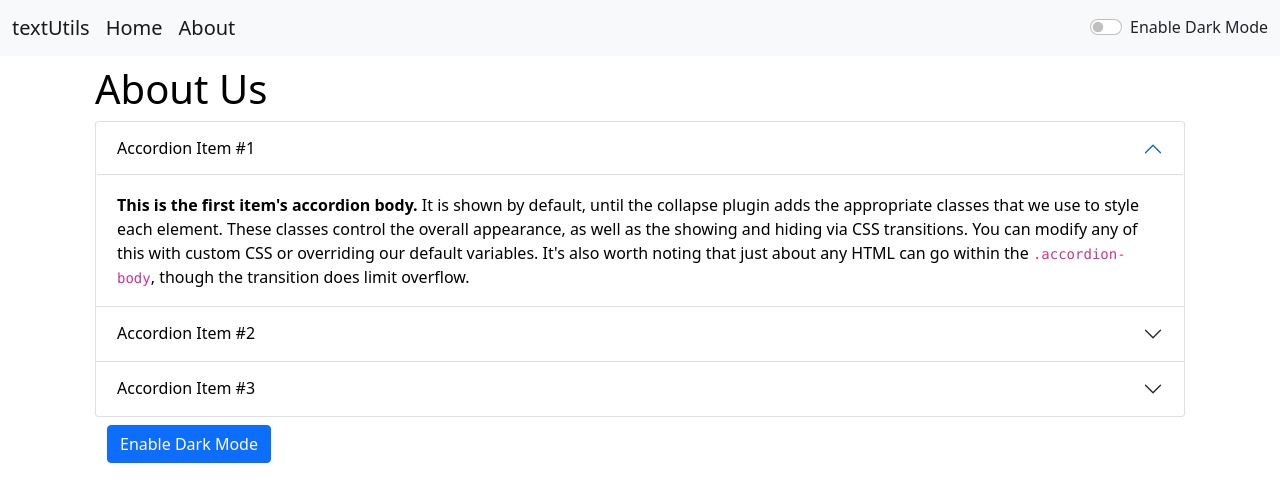
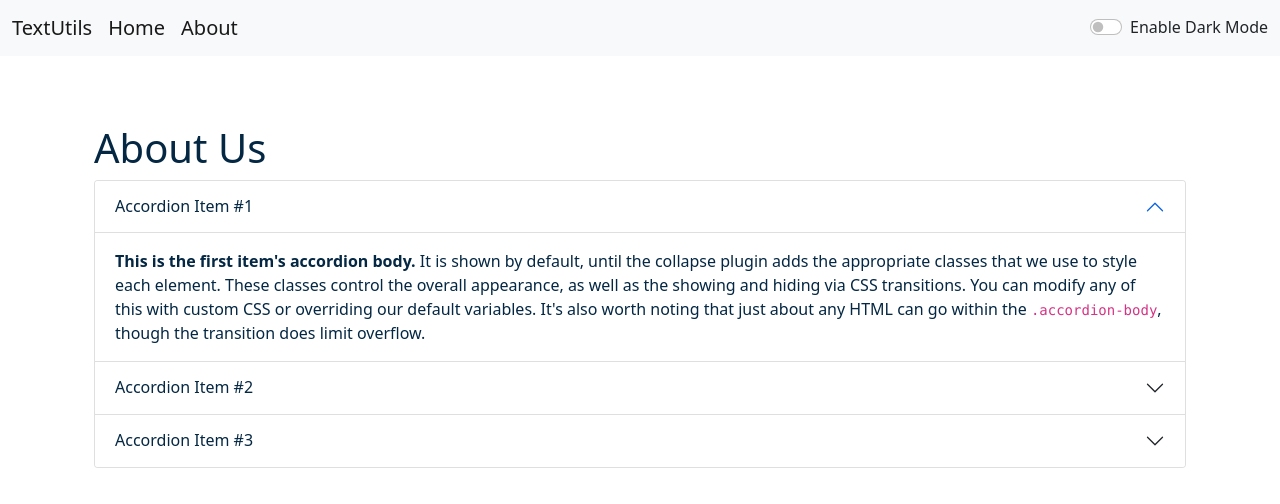
Before and after one commit to sandy271312/React-Project, a React (Create React App) app: page /about in a window 1280 px wide. Shown: the top 504 px of the page. Built offline with nearby package versions, Linux system fonts and the light colour scheme.

Commit message:
About page has been decorated and darkmode is enabled i about

```diff
--- a/src/App.js
+++ b/src/App.js
@@ -53,13 +53,13 @@ const togglemode=()=>{
 
       {/* <TextForms showAlert={showAlert} heading="Enter text to Analyze below" mode={mode} /> */}
       <Router>
-      <Navbar title="textUtils" mode={mode} togglemode={togglemode} about="About" />
+      <Navbar title="TextUtils" mode={mode} togglemode={togglemode} about="About" />
       <Alert alert={alert}/>
    <div className="container">
            <Routes>
            <Route exact path="/" element={<TextForms showAlert={showAlert} heading="Enter text to Analyze below" mode={mode} /> }>
             </Route>
-            <Route exact path="/about" element={<About />}>
+            <Route exact path="/about" element={<About mode={mode}/>}>
             </Route>
 
           </Routes>
--- a/src/components/About.js
+++ b/src/components/About.js
@@ -1,34 +1,13 @@
-import React,{useState} from 'react'
+ import React from 'react'
 
-export default function About() {
-    const [btnText,setBtnText]=useState("Enable Dark Mode")
-    const [myStyle, setMyStyle]=useState({
-                                          color:'black',
-                                          backgroundColor:'white',
-                                          border :'1px solid white'
-    })
+export default function About(props) {
 
-    const toogleStyle=()=>{
-        if(myStyle.color ==='white')
-         {
-             setMyStyle({
-                color:'black',
-                backgroundColor:'white'
-             })
-             setBtnText("Enable Dark Mode")
-         }
-         else
-         {
-             setMyStyle(
-                 {color:'white',
-                 backgroundColor:'black'}
-             )
-             setBtnText("Enable light Mode")
-         }
-
-    }
-
-
+     let myStyle={
+         color: props.mode==='dark'?'white':"#042743",
+         backgroundColor:props.mode==='dark'?'#042743':"white",
+         border:'2px-solid',
+         borderColor: props.mode==='dark'?'#042743':"white"
+     }
 
 
   return (
@@ -74,9 +53,6 @@ export default function About() {
   </div>
 </div>
 
-  <div className='container my-2'>
-  <button className='btn btn-primary' onClick={toogleStyle} >{btnText}</button>
-  </div>
   </div>
   )
 }
--- a/src/components/Alert.js
+++ b/src/components/Alert.js
@@ -8,11 +8,13 @@ export default function Alert(props) {
   }
 
   return (
-    props.alert &&  <div>
+    <div style={{height:"60px"}}>
+    {props.alert &&  <div>
       <div  className={`alert alert-${props.alert.type} alert-dismissible fade show`} role="alert" style={{color:'#0f5132',backgroundColor: '#d1e7dd'}}>
        <strong>{capitalize(props.alert.type)}</strong>:{props.alert.msg}
         {/* <button type="button" className="btn-close" data-bs-dismiss="alert" aria-label="Close"></button> */}
     </div>
+    </div>}
     </div>
   )
 }
--- a/src/components/TextForms.js
+++ b/src/components/TextForms.js
@@ -60,11 +60,11 @@ export default function TextForms(props) {
         <h2>{props.heading}</h2>
         <textarea className="form-control" id="myBox" value={text} onChange={handleOnChange} rows="8"></textarea>
         </div>
-        <button className='btn btn-primary mx-1' onClick={handleUpClick} >Convert to uppercase</button>
-        <button className='btn btn-primary mx-1' onClick={handleLowerClick} >Convert to lowercase</button>
-        <button className='btn btn-primary mx-1' onClick={handleCopyClick} >Copy Text</button>
-        <button className='btn btn-primary mx-1' onClick={handleExtraSpaceClick} >Remove Extra spaces</button>
-        <button className='btn btn-primary mx-1' onClick={handleClearClick} >Clear</button>
+        <button className='btn btn-primary mx-1 my-1' onClick={handleUpClick} >Convert to uppercase</button>
+        <button className='btn btn-primary mx-1 my-1' onClick={handleLowerClick} >Convert to lowercase</button>
+        <button className='btn btn-primary mx-1 my-1' onClick={handleCopyClick} >Copy Text</button>
+        <button className='btn btn-primary mx-1 my-1' onClick={handleExtraSpaceClick} >Remove Extra spaces</button>
+        <button className='btn btn-primary mx-1 my-1' onClick={handleClearClick} >Clear</button>
 
 
 
@@ -77,8 +77,8 @@ export default function TextForms(props) {
     </div>
     <div className='container my-3' style={{color:props.mode==='dark'?'white':'black'}} >
       <h2>Your Text Summery</h2>
-      <p>{text.length>0?text.split(" ").length:0} words and {text.length} character</p>
-      <p>{0.008*text.split(" ").length} minutes read</p>
+      <p>{text.split(" ").filter((element)=>{return element.length!==0}).length} words and {text.length} character</p>
+      <p>{0.008*text.split(" ").filter((element)=>{return element.length!==0}).length} minutes read</p>
       <h2>Preview</h2>
       <>{text.length>0 ? text:"Enter something into the text box above to perview it here"}</>
 
```
